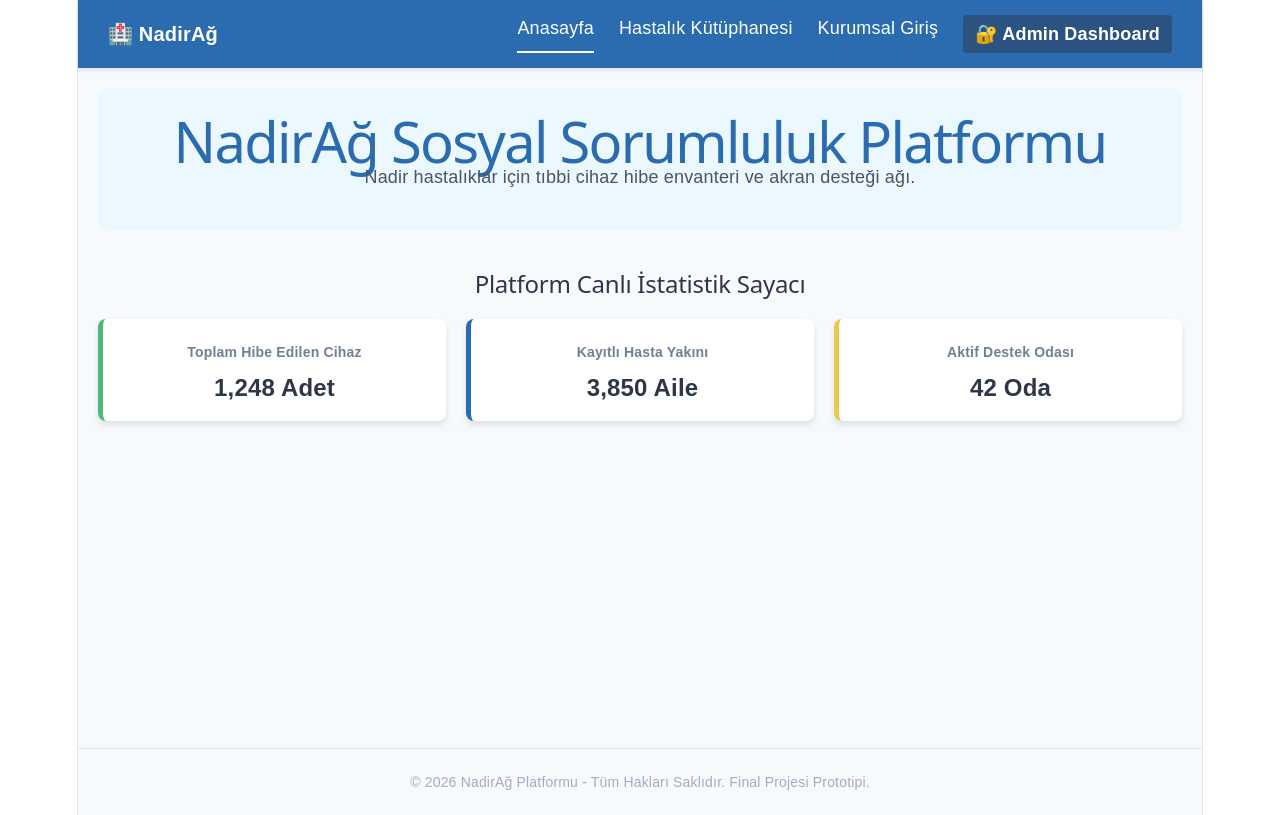
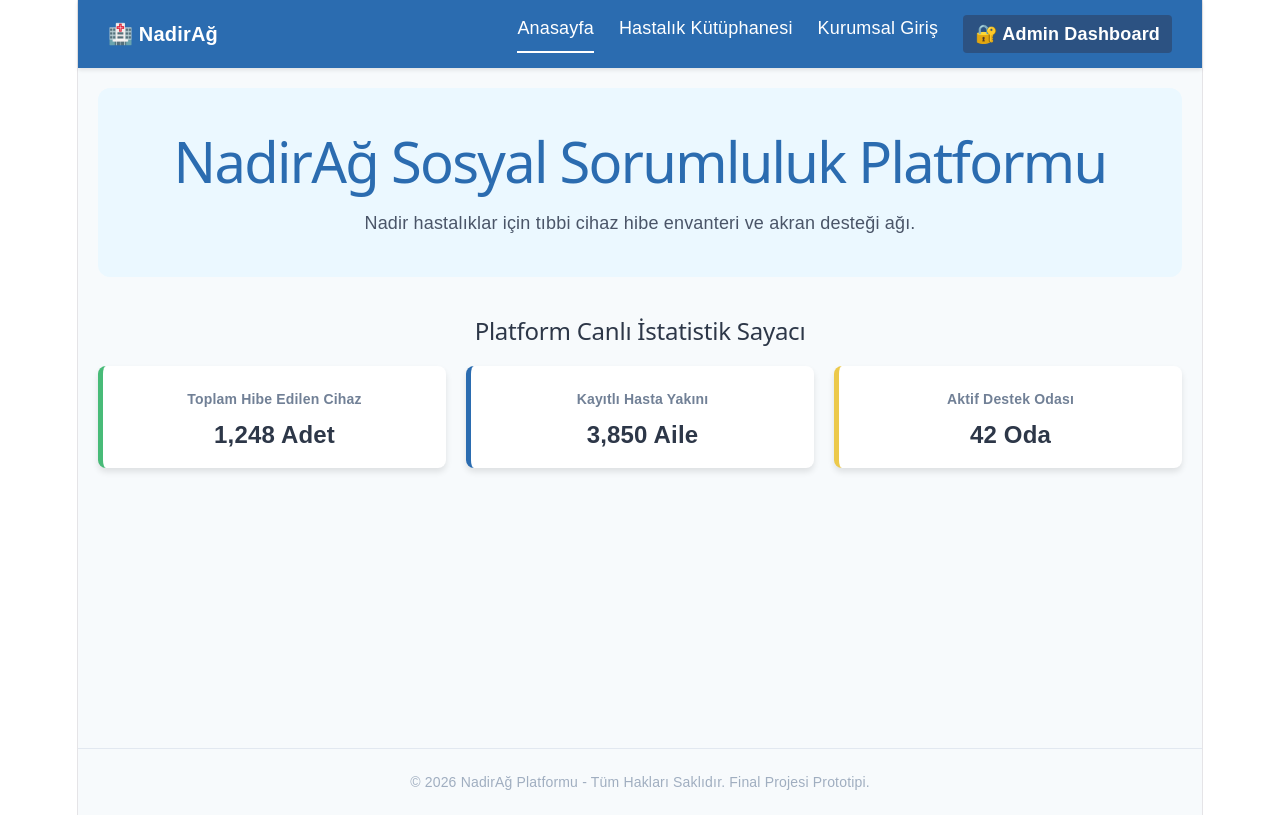
Before and after one commit to feyzaonder/nadir-ag-react, a React (Vite) app: page / in a window 1280 px wide. Built offline with nearby package versions, Linux system fonts and the light colour scheme.

Commit message:
Anasayfa banner alanındaki yazıların iç içe geçme sorunu düzeltildi

```diff
--- a/src/Anasayfa.jsx
+++ b/src/Anasayfa.jsx
@@ -4,16 +4,32 @@ import StatCard from './components/StatCard';
 const Anasayfa = () => {
   return (
     <div style={{ padding: '20px' }}>
-      {/* Karşılama Banner Alanı */}
-      <div style={{ textAlign: 'center', marginBottom: '40px', background: '#ebf8ff', padding: '40px', borderRadius: '12px' }}>
-        <h1 style={{ color: '#2b6cb0', margin: 0 }}>NadirAğ Sosyal Sorumluluk Platformu</h1>
-        <p style={{ color: '#4a5568', fontSize: '18px', marginTop: '10px' }}>Nadir hastalıklar için tıbbi cihaz hibe envanteri ve akran desteği ağı.</p>
+      {/* Karşılama Banner Alanı - Esnek (Flex) ve Dikey Yapı Ekledik */}
+      <div style={{
+        textAlign: 'center',
+        marginBottom: '40px',
+        background: '#ebf8ff',
+        padding: '40px 20px',
+        borderRadius: '12px',
+        display: 'flex',
+        flexDirection: 'column',
+        justifyContent: 'center',
+        alignItems: 'center',
+        gap: '15px' // Yazıların arasına 15px net boşluk bıraktık
+      }}>
+        <h1 style={{ color: '#2b6cb0', margin: 0, lineHeight: '1.2' }}>
+          NadirAğ Sosyal Sorumluluk Platformu
+        </h1>
+        <p style={{ color: '#4a5568', fontSize: '18px', margin: 0, lineHeight: '1.5' }}>
+          Nadir hastalıklar için tıbbi cihaz hibe envanteri ve akran desteği ağı.
+        </p>
       </div>
 
-      {/* Şemadaki Canlı İstatistik Sayaçları Bölümü */}
-      <h2 style={{ color: '#2d3748', marginBottom: '20px' }}>Platform Canlı İstatistik Sayacı</h2>
-      <div style={{ display: 'flex', gap: '20px', flexWrap: 'wrap' }}>
-        {/* Yazdığımız StatCard bileşenini burada 3 kez farklı verilerle çağırıyoruz */}
+      {/* Canlı İstatistik Sayaçları Bölümü */}
+      <h2 style={{ color: '#2d3748', marginBottom: '20px', textAlign: 'center' }}>
+        Platform Canlı İstatistik Sayacı
+      </h2>
+      <div style={{ display: 'flex', gap: '20px', flexWrap: 'wrap', justifyContent: 'center' }}>
         <StatCard title="Toplam Hibe Edilen Cihaz" value="1,248 Adet" color="#48bb78" />
         <StatCard title="Kayıtlı Hasta Yakını" value="3,850 Aile" color="#2b6cb0" />
         <StatCard title="Aktif Destek Odası" value="42 Oda" color="#ecc94b" />
```
